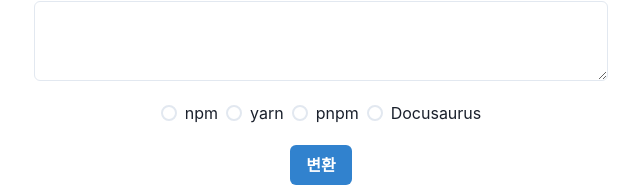
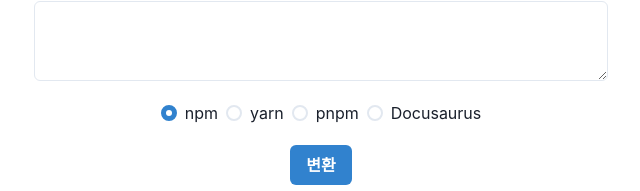
Before and after one commit to autroshot/npm-cli-commands-converter, a React (Create React App) app: page / in a window 1280 px wide. Shown: the part 114-305 px from the top of the page, without its empty margins (319-959 px from the left). Built offline with nearby package versions, Linux system fonts and the light colour scheme.

Commit message:
리팩터: 라디오 그룹을 '리액트 훅 양식'의 컨트롤러로 감싸기

```diff
--- a/src/App.tsx
+++ b/src/App.tsx
@@ -19,7 +19,7 @@ import {
 } from '@chakra-ui/react';
 import convert from 'npm-to-yarn';
 import { useEffect, useState } from 'react';
-import { useForm } from 'react-hook-form';
+import { Controller, useForm } from 'react-hook-form';
 
 const STORAGE_KEY = 'conversion-type';
 
@@ -30,8 +30,7 @@ function App() {
   const [storage, setStorage] = useState<Storage>();
   const toast = useToast();
 
-  const { register, handleSubmit, setValue } = useForm<Inputs>();
-  const conversionTypeRegister = register('conversionType');
+  const { register, handleSubmit, setValue, control } = useForm<Inputs>();
 
   useEffect(() => {
     const conversionTypeInStorage = localStorage.getItem(STORAGE_KEY);
@@ -84,13 +83,11 @@ function App() {
             <FormLabel>npm CLI 명령어</FormLabel>
             <Textarea w="100%" {...register('command')} />
           </FormControl>
-          <RadioGroup
-            name={conversionTypeRegister.name}
-            ref={conversionTypeRegister.ref}
-            onChange={(nextValue) =>
-              setValue('conversionType', nextValue as ConversionType)
-            }
-          >
+          <Controller
+            control={control}
+            name="conversionType"
+            render={({ field }) => (
+              <RadioGroup {...field}>
                 <Stack direction="row">
                   <Radio value="npm">npm</Radio>
                   <Radio value="yarn">yarn</Radio>
@@ -106,6 +103,8 @@ function App() {
                   </Tooltip>
                 </Stack>
               </RadioGroup>
+            )}
+          />
           <Button colorScheme="blue" type="submit">
             변환
           </Button>
```
Lines whose indentation alone changed are shown as unchanged.
